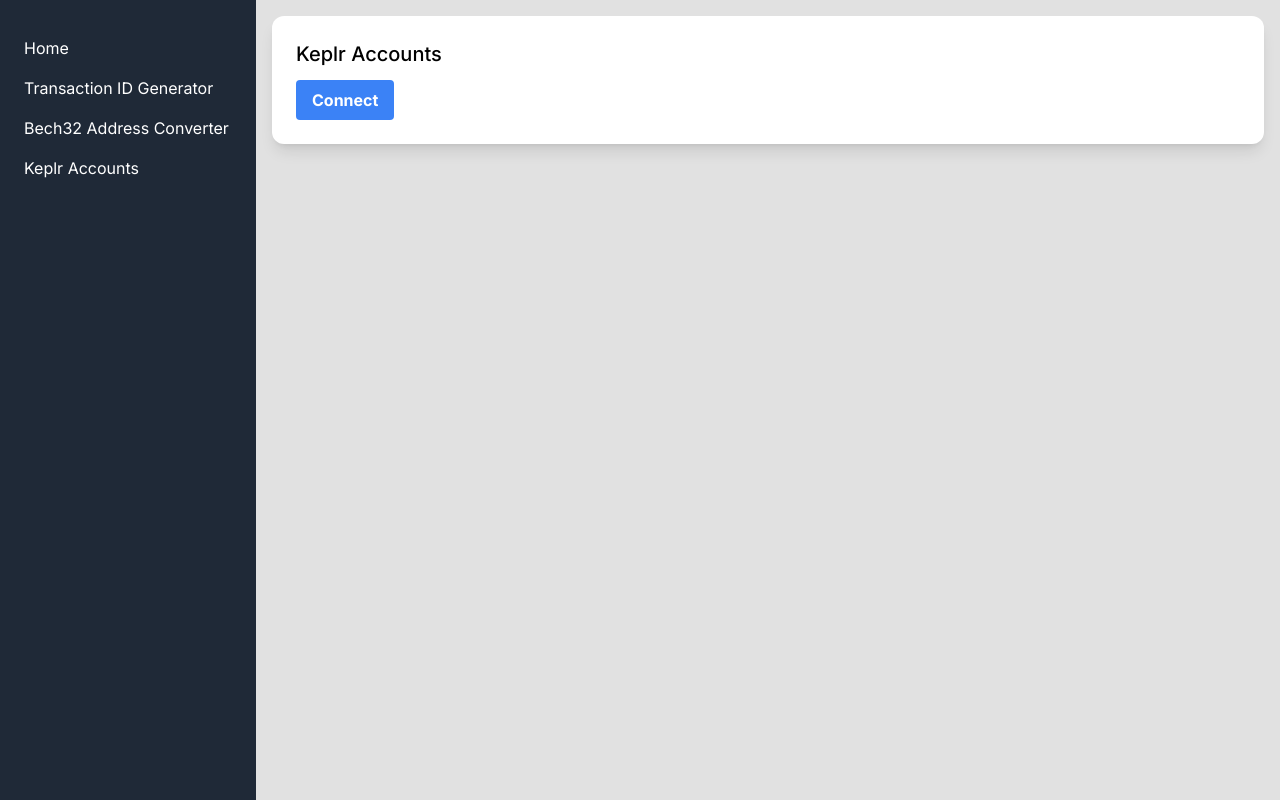
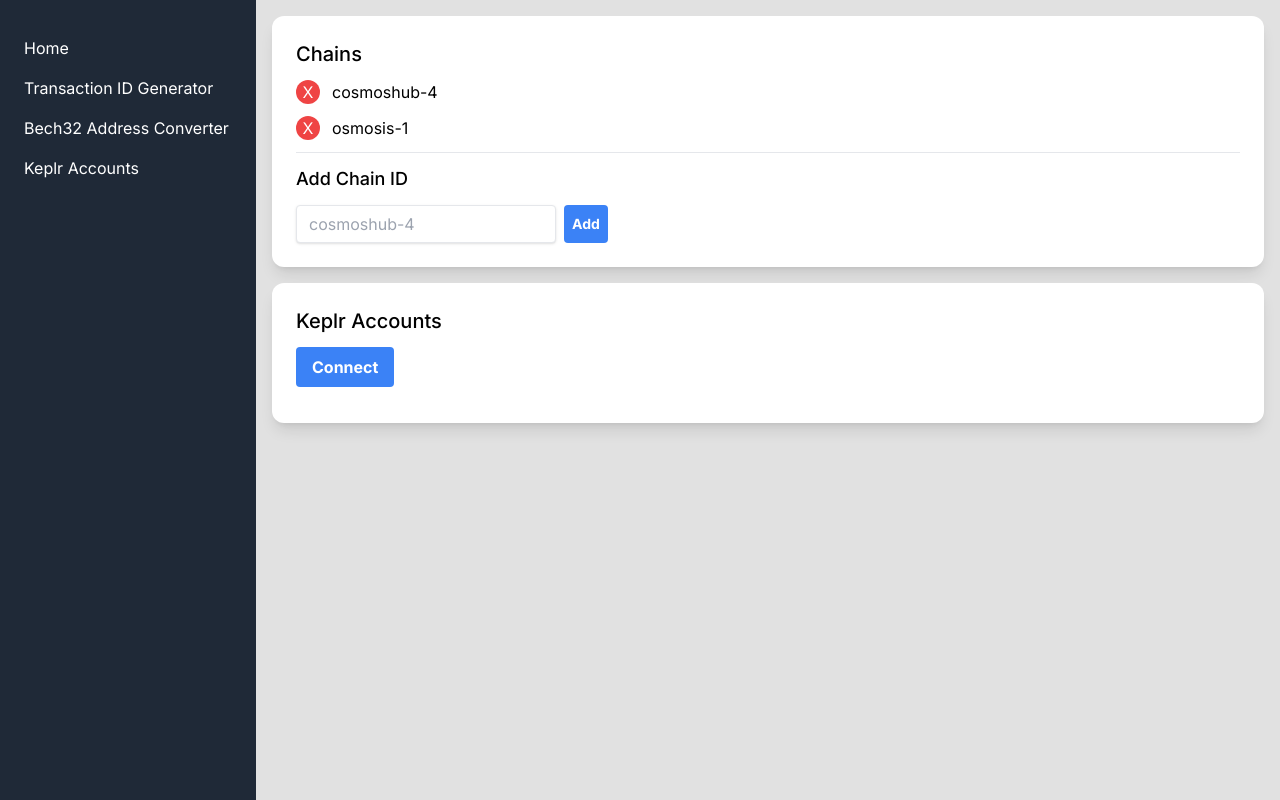
Before and after one commit to zrbecker/cosmjs_playground, a Next.js app: page /tools/accounts in a window 1280 px wide. Built offline with nearby package versions, Linux system fonts and the light colour scheme.

Commit message:
add / remove chains

```diff
--- a/src/app/tools/accounts/page.tsx
+++ b/src/app/tools/accounts/page.tsx
@@ -1,30 +1,94 @@
 "use client";
 
 import { AccountData } from "@keplr-wallet/types";
-import useKeplr from "@/hooks/keplr/useKeplr";
+import useLocalStorageState from "@/hooks/useLocalStorageState";
+import useKeplr from "@/hooks/useKeplr";
 import { useEffect, useState } from "react";
 import { toBase64 } from "@cosmjs/encoding";
 
-const CHAIN_IDS = ["cosmoshub-4", "osmosis-1"];
+const DEFAULT_CHAIN_IDS = ["cosmoshub-4", "osmosis-1"];
 
-export default function ConvertPubKey() {
-  const { keplr, connect, disconnect } = useKeplr(CHAIN_IDS);
-  const [account, setAccount] = useState<AccountData | null>(null);
+export default function KeplrAccounts() {
+  const [chainIds, setChainIds] = useLocalStorageState(
+    "keplr-accounts-chain-ids",
+    DEFAULT_CHAIN_IDS
+  );
+  const { keplr, connect, disconnect } = useKeplr(chainIds);
+  const [accounts, setAccounts] = useState<{ [key: string]: AccountData }>({});
+
+  const [newChainId, setNewChainId] = useState("");
 
   useEffect(() => {
     if (keplr) {
+      for (const chainId of chainIds) {
         keplr
-        .getOfflineSigner("cosmoshub-4")
+          .getOfflineSigner(chainId)
           .getAccounts()
-        .then((accounts) => setAccount(accounts[0]))
+          .then((keplrAccounts) =>
+            setAccounts((accounts) => ({
+              ...accounts,
+              [chainId]: keplrAccounts[0],
+            }))
+          )
           .catch((e) => console.error(e));
+      }
     } else {
-      setAccount(null);
+      setAccounts({});
     }
-  }, [keplr]);
+  }, [chainIds, keplr]);
+
+  function addChain(e: React.FormEvent<HTMLFormElement>) {
+    e.preventDefault();
+    if (newChainId && !chainIds.includes(newChainId)) {
+      setChainIds([...chainIds, newChainId]);
+      setNewChainId("");
+    }
+  }
+
+  function removeChain(chainId: string) {
+    setChainIds(chainIds.filter((id) => id !== chainId));
+  }
 
   return (
     <div className="flex flex-col space-y-4 pt-4 px-4">
+      <div className="bg-white dark:bg-gray-800 rounded-xl p-6 shadow-lg flex flex-col space-y-3">
+        <h2 className="text-xl font-medium">Chains</h2>
+        <ul className="flex flex-col space-y-3">
+          {chainIds.map((chainId) => (
+            <li key={chainId} className="flex space-x-3">
+              <div
+                className="inline-block flex items-center justify-center w-6 h-6 bg-red-500 hover:bg-red-700 cursor-pointer rounded-full"
+                onClick={(e) => removeChain(chainId)}
+              >
+                <span className="text-white">X</span>
+              </div>
+              <div>{chainId}</div>
+            </li>
+          ))}
+        </ul>
+        <div className="border-b border-gray-200"></div>
+        <form
+          className="flex flex-col space-y-3 items-start"
+          onSubmit={addChain}
+        >
+          <h3 className="text-lg font-medium">Add Chain ID</h3>
+          <div className="flex space-x-2 justify-center">
+            <input
+              type="text"
+              className="flex-grow dark:bg-gray-700 px-3 py-2 leading-tight shadow border rounded "
+              placeholder="cosmoshub-4"
+              value={newChainId}
+              onChange={(e) => setNewChainId(e.target.value)}
+            />
+            <button
+              className="bg-blue-500 hover:bg-blue-700 text-white text-sm font-bold px-2 py-1 rounded"
+              type="submit"
+            >
+              Add
+            </button>
+          </div>
+        </form>
+      </div>
       <div className="bg-white dark:bg-gray-800 rounded-xl p-6 shadow-lg flex flex-col space-y-3">
         <h2 className="text-xl font-medium">Keplr Accounts</h2>
         <div className="flex space-x-2 items-start">
@@ -46,10 +110,21 @@
             </button>
           )}
         </div>
-        {account ? (
         <div>
+          {chainIds.map((chainId, i) => {
+            const account = accounts[chainId];
+            if (account === undefined) return null;
+            return (
+              <>
+                {i !== 0 ? (
+                  <div className="border-b border-gray-200 my-3"></div>
+                ) : null}
+                <div key={chainId}>
+                  <h3 className="text-lg font-medium">{chainId}</h3>
                   <div>
-              <span className="inline-block w-44">Address (Bech32): </span>
+                    <span className="inline-block w-44">
+                      Address (Bech32):{" "}
+                    </span>
                     {account.address}
                   </div>
                   <div>
@@ -57,11 +132,16 @@
                     {account.algo}
                   </div>
                   <div>
-              <span className="inline-block w-44">Public Key (Base64): </span>
+                    <span className="inline-block w-44">
+                      Public Key (Base64):{" "}
+                    </span>
                     {toBase64(account.pubkey)}
                   </div>
                 </div>
-        ) : null}
+              </>
+            );
+          })}
+        </div>
       </div>
     </div>
   );
--- a/src/hooks/keplr/useKeplr.ts
+++ b/src/hooks/useKeplr.ts
@@ -1,23 +1,34 @@
 import { Keplr, Window as KeplrWindow } from "@keplr-wallet/types";
-import { useEffect, useState } from "react";
+import { useCallback, useEffect, useState } from "react";
+import useLocalStorageState from "./useLocalStorageState";
 
 declare global {
   interface Window extends KeplrWindow {}
 }
 
-export default function useKeplr(chainIds: string | string[]) {
+export default function useKeplr(chainIds: string[]) {
+  const [loading, setLoading] = useState(true);
   const [keplr, setKeplr] = useState<Keplr | null>(null);
+  const [connected, setConnected] = useLocalStorageState<string[]>(
+    "keplr-connected",
+    []
+  );
 
   useEffect(() => {
-    if (getIsConnected()) {
-      try {
-        setKeplr(getKeplrGlobal());
-      } catch (e) {
-        console.error(e);
-        setIsConnected(false);
+    if (loading) {
+      setLoading(false);
+      if (chainIds.every((chainId) => connected.includes(chainId))) {
+        try {
+          setKeplr(getKeplrGlobal());
+        } catch (e) {
+          console.error(e);
+          setConnected([]);
+        }
+      } else {
+        setKeplr(null);
       }
     }
-  }, []);
+  }, [loading, chainIds, connected, setConnected]);
 
   const isConnected = Boolean(keplr);
   useEffect(() => {
@@ -29,35 +40,19 @@
     }
   }, [isConnected]);
 
-  const connect = async () => {
+  const connect = useCallback(async () => {
     await getKeplrGlobal().enable(chainIds);
-    setIsConnected(true);
+    setConnected(chainIds);
     setKeplr(cloneObject(getKeplrGlobal()));
-  };
+  }, [chainIds, setConnected]);
 
-  const disconnect = async () => {
+  const disconnect = useCallback(async () => {
     await getKeplrGlobal().disable();
-    setIsConnected(false);
+    setConnected([]);
     setKeplr(null);
-  };
+  }, [setConnected]);
 
   return { keplr, connect, disconnect };
-}
-
-const LS_KEY_CONNECTED = "keplr-wallet-connected";
-
-function getIsConnected() {
-  try {
-    return Boolean(
-      JSON.parse(window.localStorage.getItem(LS_KEY_CONNECTED) || "")
-    );
-  } catch (e) {
-    return false;
-  }
-}
-
-function setIsConnected(connected: boolean) {
-  window.localStorage.setItem(LS_KEY_CONNECTED, JSON.stringify(connected));
 }
 
 function getKeplrGlobal() {
--- /dev/null
+++ b/src/hooks/useLocalStorageState.ts
@@ -0,0 +1,24 @@
+import { Dispatch, SetStateAction, useEffect, useState } from "react";
+
+export default function useLocalStorageState<S>(
+  storageKey: string,
+  initialState: S | (() => S)
+): [S, Dispatch<SetStateAction<S>>] {
+  const [state, setState] = useState<S>(() => {
+    const value = localStorage.getItem(storageKey);
+    if (value) {
+      try {
+        return JSON.parse(value);
+      } catch (e) {
+        console.error(e);
+      }
+    }
+    return initialState;
+  });
+
+  useEffect(() => {
+    localStorage.setItem(storageKey, JSON.stringify(state));
+  }, [storageKey, state]);
+
+  return [state, setState] as const;
+}
```
Lines whose indentation alone changed are shown as unchanged.
